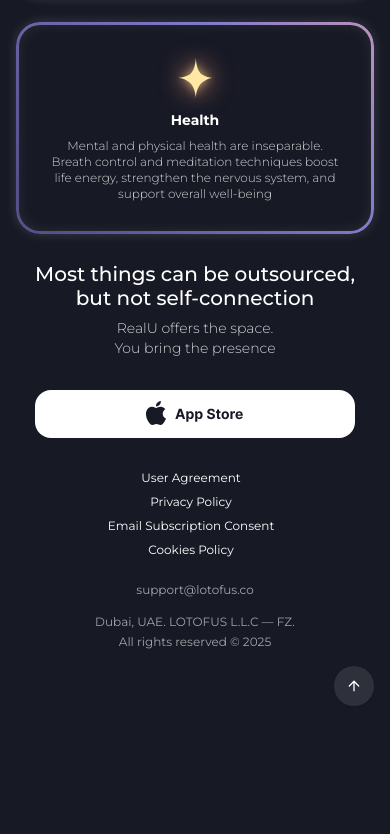
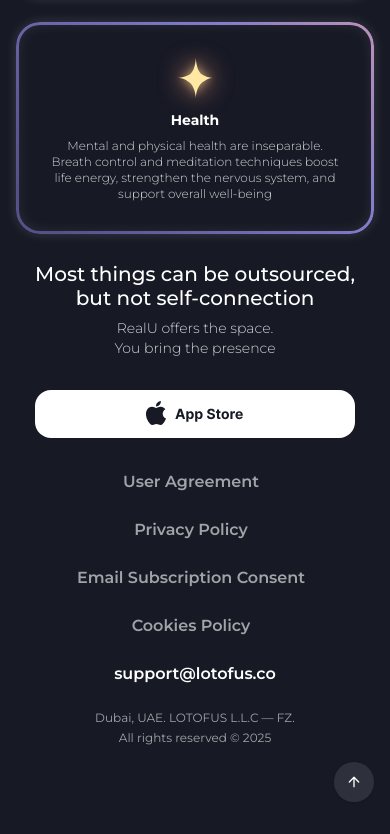
Before and after one commit to amalkurbanbaev/realu, a Next.js app: page /en in a window 390 px wide. Shown: the part 4420-5254 px from the top of the page. Before the commit the page ends 5158 px from the top, so only its background shows below. Built offline with nearby package versions, Linux system fonts and the light colour scheme.

Commit message:
style: update footer component for improved text styling and layout responsiveness

```diff
--- a/src/components/layout/parts/footer.tsx
+++ b/src/components/layout/parts/footer.tsx
@@ -37,12 +37,17 @@
   return (
     <div
       className={cn(
-        "mx-auto max-w-[320px] text-center text-white/60 text-xs max-sm:flex max-sm:flex-col lg:mx-0 lg:text-left",
+        "mx-auto max-w-[320px] text-center max-sm:flex max-sm:flex-col max-sm:gap-y-4 md:text-left lg:mx-0 lg:text-xs",
         locale === "ru" ? "max-w-[68ch]" : "max-w-[46ch]",
       )}
     >
       {FOOTER_LINKS.map((link) => (
-        <Typography variant="caption" as="span" key={link.translationKey} className="mr-2 mb-2 inline-block whitespace-nowrap align-top font-normal">
+        <Typography
+          variant="caption"
+          as="span"
+          key={link.translationKey}
+          className="mr-2 mb-2 inline-block whitespace-nowrap align-top font-semibold text-base text-white/60 lg:font-normal lg:text-[12px] lg:text-white"
+        >
           <Link href={link.href} className="hover:underline">
             {tFooter(link.translationKey)}
           </Link>
@@ -55,7 +60,7 @@
 const FooterContact = () => {
   return (
     <div className="order-2 flex items-start justify-center text-center lg:order-3 lg:justify-end lg:text-right">
-      <Typography variant="caption" as="span" className="font-normal text-white/60">
+      <Typography variant="caption" as="span" className="font-semibold text-base md:font-normal md:text-white/60 md:text-xs">
         <Link href="mailto:support@lotofus.co" className="hover:underline">
           support@lotofus.co
         </Link>
@@ -68,7 +73,7 @@
   const locale = useLocale()
   const currentYear = new Date().getFullYear()
   return (
-    <div className="order-3 flex flex-col items-center gap-1 text-center text-xs lg:order-2 lg:items-start">
+    <div className="order-3 flex flex-col items-center gap-1 text-center text-xs max-md:mt-2 lg:order-2 lg:items-start">
       <Typography variant="caption" as="span" className="font-normal text-white/60">
         Dubai, UAE. LOTOFUS L.L.C — FZ.
       </Typography>
```
